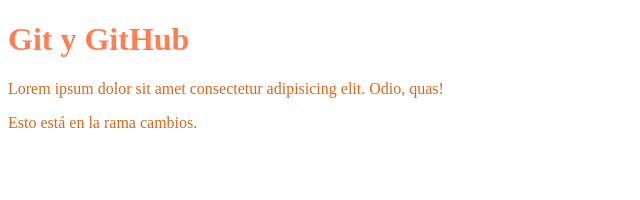
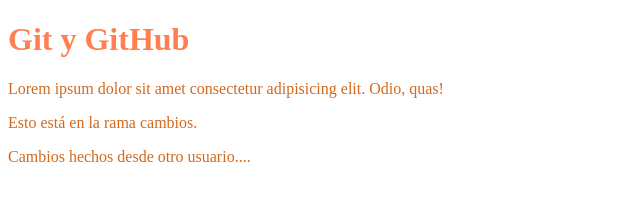
Before and after one commit to ArielCodo/mi_proyecto, a plain HTML site: page index.html in a window 1280 px wide. Shown: the whole page, without its empty margins (0-640 px from the left). Drawn offline with Linux system fonts and the light colour scheme.

Commit message:
Commit desde otro usuario

```diff
--- a/index.html
+++ b/index.html
@@ -12,6 +12,6 @@
     <p>Lorem ipsum dolor sit amet consectetur adipisicing elit. Odio, quas!</p>
 
     <p>Esto está en la rama cambios.</p>
-
+    <p>Cambios hechos desde otro usuario....</p>
 </body>
 </html>
```
